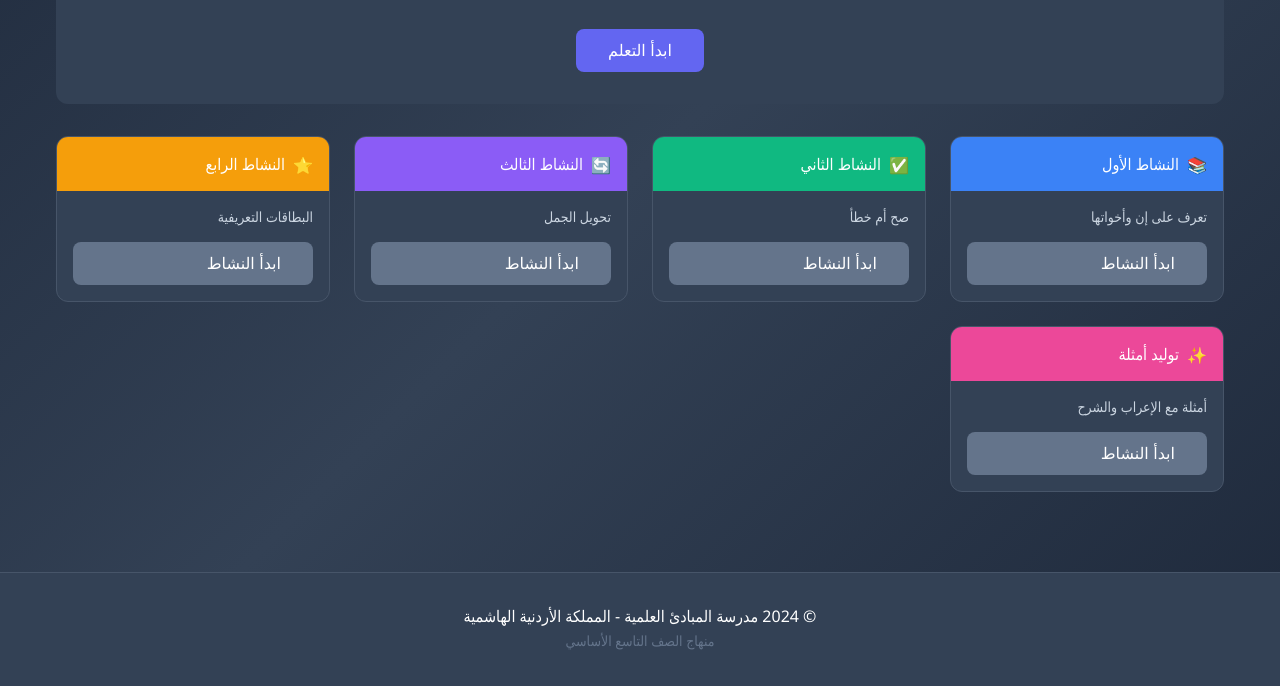
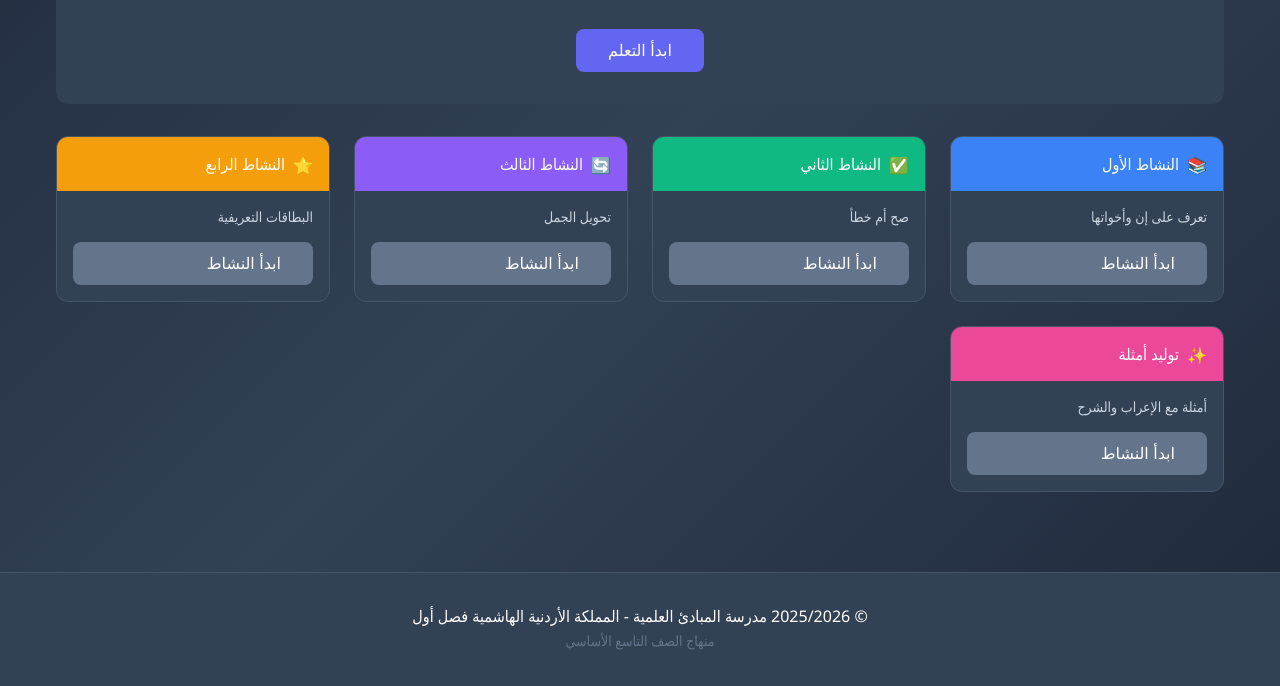
Before and after one commit to loaialghazw-arch/ahmadalgauzw, a plain HTML site: page index.html in a window 1280 px wide. Shown: the part 344-1030 px from the top of the page. Drawn offline with Linux system fonts and the light colour scheme.

Commit message:
Update index.html

```diff
--- a/index.html
+++ b/index.html
@@ -1184,7 +1184,7 @@
     <!-- Footer -->
     <footer class="footer">
         <div class="container">
-            <p>© 2024 مدرسة المبادئ العلمية - المملكة الأردنية الهاشمية</p>
+            <p>©  2025/2026 مدرسة المبادئ العلمية - المملكة الأردنية الهاشمية فصل أول</p>
             <p class="footer-subtitle">منهاج الصف التاسع الأساسي</p>
         </div>
     </footer>
```
